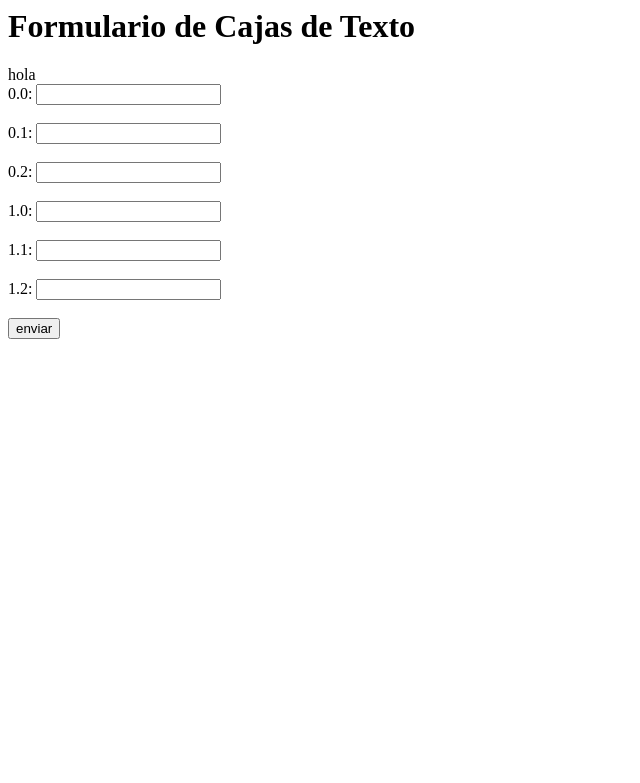
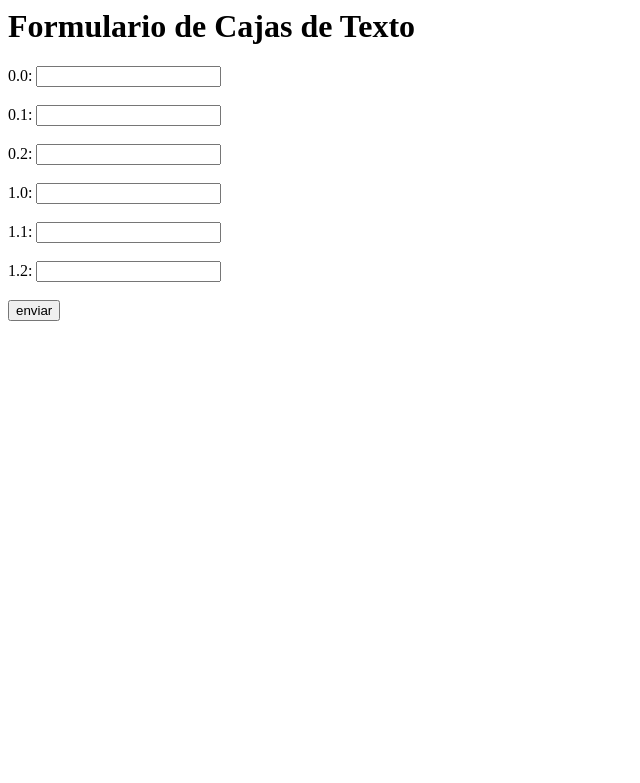
Before and after one commit to ianfb37/Servidor, a PHP site: page /Ej1.php in a window 1280 px wide. Shown: the top 783 px of the page, without its empty margins (0-640 px from the left). Run offline with PHP 8.4, Linux system fonts and the light colour scheme.

Commit message:
Update Ej1.php

```diff
--- a/Parcial_Ian/Ej1/Ej1.php
+++ b/Parcial_Ian/Ej1/Ej1.php
@@ -25,8 +25,7 @@
         }
         }
         }
-        else
-        echo "hola";
+        else{
     $h=0;
     for($i=0;$i<2;$i++){
         for($j=0;$j<3;$j++){
@@ -44,7 +43,7 @@ _END;
     <input type="submit" value="enviar" name="enviar">
 _END;
 
-
+        }
 ?>
     </form>
 
```
